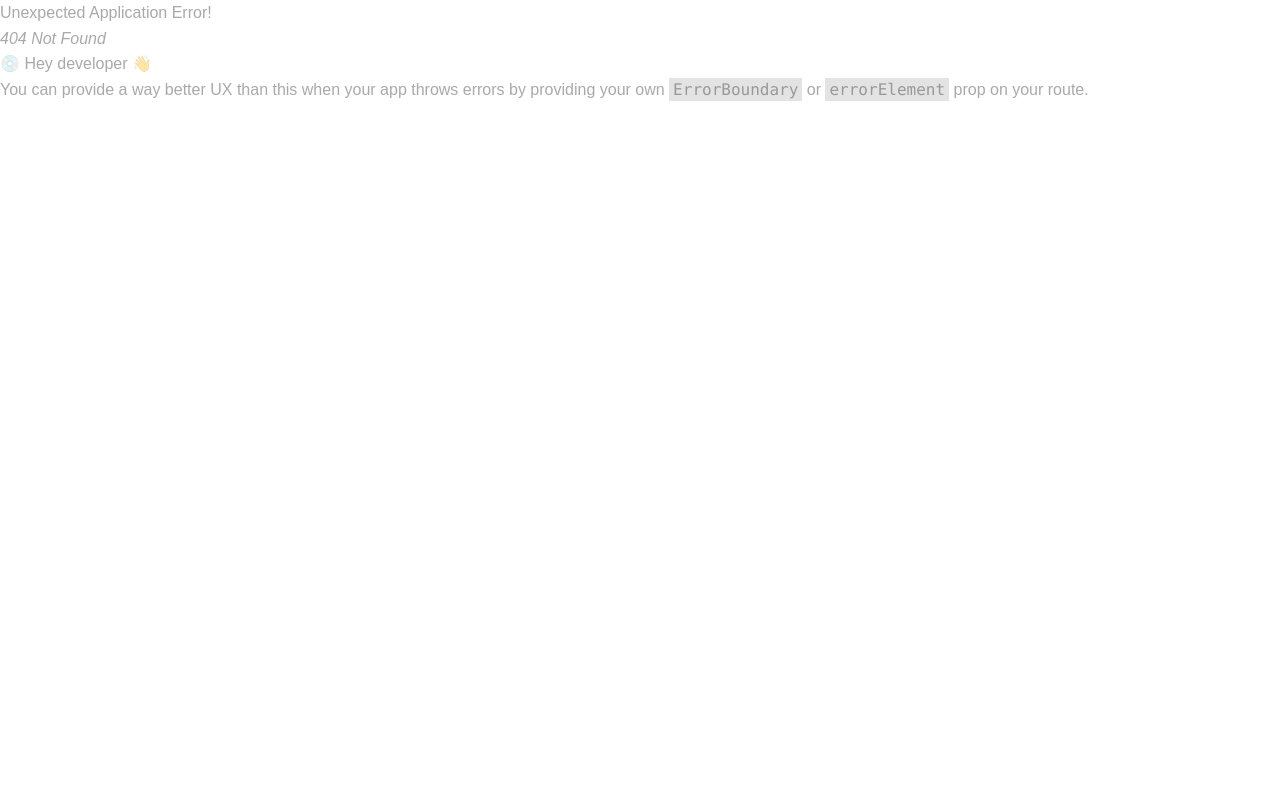
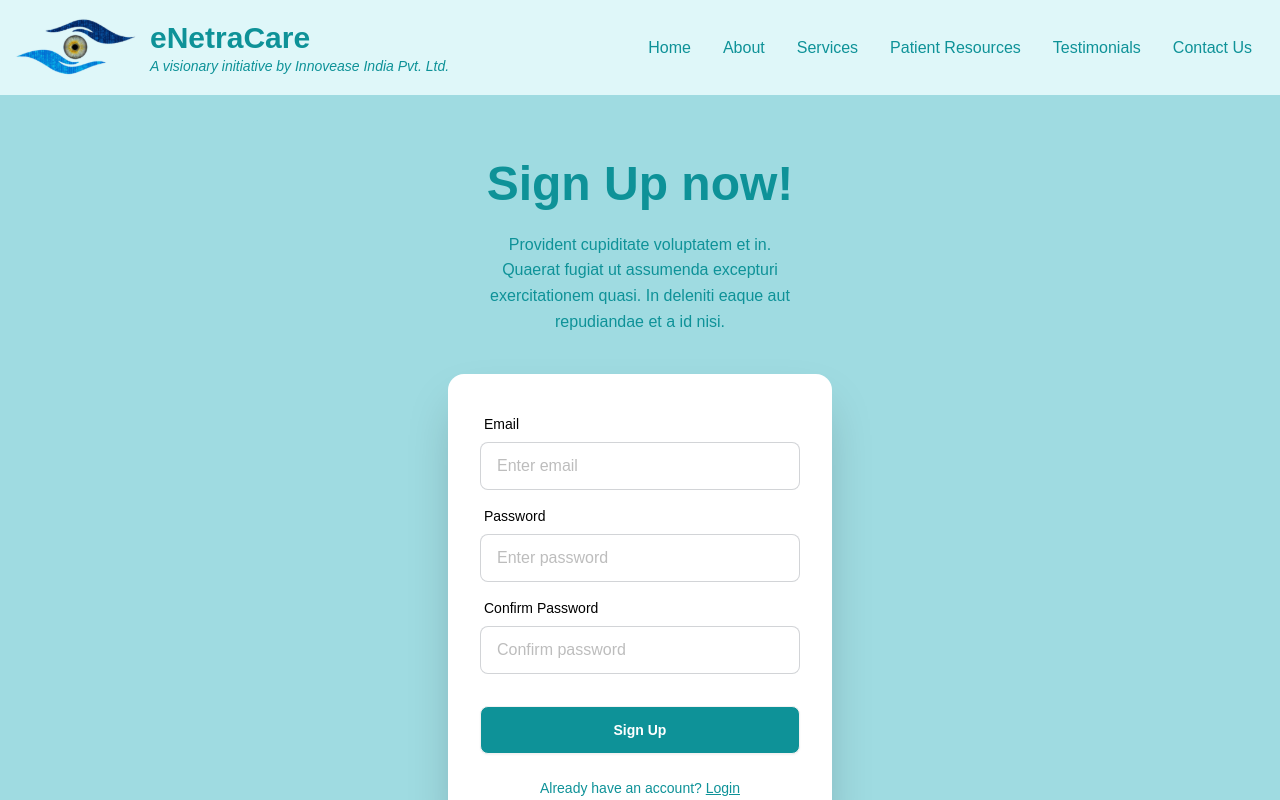
Before and after one commit to Crackstep/enetracare-vite, a React (Vite) app: page /signup in a window 1280 px wide. Before the commit this address had no page. Shown: the top 800 px of the page. Built offline with nearby package versions, Linux system fonts and the light colour scheme; a web font is replaced by a local one.

Commit message:
auth added

```diff
--- a/package.json
+++ b/package.json
@@ -13,6 +13,7 @@
     "@material-tailwind/react": "^2.1.9",
     "axios": "^1.7.2",
     "framer-motion": "^11.2.11",
+    "js-cookie": "^3.0.5",
     "lottie-react": "^2.4.0",
     "react": "^18.2.0",
     "react-dom": "^18.2.0",
--- a/src/Layout.jsx
+++ b/src/Layout.jsx
@@ -1,9 +1,19 @@
-import React from 'react'
+import React, { useEffect } from 'react'
 import Header from './components/Header/Header'
 import Footer from './components/Footer/Footer'
 import { Outlet } from 'react-router-dom'
+import { useAuth } from './context/AuthProvider';
+import Cookies from 'js-cookie';
 
 function Layout() {
+  const {setRefreshToken} = useAuth();
+
+  useEffect(()=>{
+    const refToken = Cookies.get('refreshToken');
+    // console.log('Refresh Token:', refToken);
+    setRefreshToken(refToken);
+  },[]);
+
   return (
     <>
       <Header />
--- a/src/components/Footer/Footer.jsx
+++ b/src/components/Footer/Footer.jsx
@@ -1,7 +1,31 @@
 import React from 'react'
-import { Link } from 'react-router-dom'
+import { Link, useNavigate } from 'react-router-dom'
+import axios from 'axios';
+import { useAuth } from '../../context/AuthProvider';
+import Cookies from 'js-cookie';
 
 function Footer() {
+  const {refreshToken,setRefreshToken} = useAuth();
+  const navigate = useNavigate();
+
+  const handleLogout = async (e) => {
+    e.preventDefault();
+    try {
+      const response = await axios.post(`${import.meta.env.VITE_BACKEND_URL}/users/logout`, {},{
+        withCredentials:true
+      });
+      Cookies.remove('accessToken', { secure: true, sameSite: 'None' });
+      Cookies.remove('refreshToken', { secure: true, sameSite: 'None' });
+      const refToken = Cookies.get('refreshToken');
+      setRefreshToken(refToken);
+      console.log('Logged Out successful:', response.data);
+      navigate('/login');
+    } catch (err) {
+      console.log('Error:', err.response);
+    }
+  };
+
+
   return (
     <section className="bg-gray-300">
       <div className="max-w-screen-xl px-4 py-12 mx-auto space-y-8 overflow-hidden sm:px-6 lg:px-8">
@@ -36,6 +60,17 @@ function Footer() {
               Terms
             </Link>
           </div>
+          {refreshToken ? (<div className="px-5 py-2">
+            <Link to="/signup" onClick={handleLogout} className="text-base leading-6 text-gray-500 hover:text-gray-900">
+              Logout
+            </Link>
+          </div>):(
+            <div className="px-5 py-2">
+            <Link to="/login" className="text-base leading-6 text-gray-500 hover:text-gray-900">
+              Login
+            </Link>
+          </div>
+          )}
         </nav>
         <div className="flex justify-center mt-8 space-x-6">
           <a href="#" className="text-gray-400 hover:text-gray-500">
--- /dev/null
+++ b/src/components/Login/Login.jsx
@@ -0,0 +1,89 @@
+import React, { useState } from 'react';
+import { useNavigate, Link } from 'react-router-dom';
+import axios from 'axios';
+import { useAuth } from '../../context/AuthProvider';
+import Cookies from 'js-cookie';
+
+function Login() {
+  const [email, setEmail] = useState('');
+  const [password, setPassword] = useState('');
+  const [error, setError] = useState('');
+  const navigate = useNavigate();
+  const {setRefreshToken} = useAuth();
+
+  const handleSubmit = async (e) => {
+    e.preventDefault();
+
+    try {
+      const response = await axios.post(`${import.meta.env.VITE_BACKEND_URL}/users/login`, { email, password });
+      const { user, accessToken, refreshToken } = response.data.data;
+
+      document.cookie = `accessToken=${accessToken}; Secure; SameSite=None`;
+      document.cookie = `refreshToken=${refreshToken}; Secure; SameSite=None`;
+
+      console.log(user);
+      const refToken = Cookies.get('refreshToken');
+      setRefreshToken(refToken);
+      navigate('/');
+    } catch (err) {
+      if (err.response && err.response.data) {
+        setError(err.response.data.message);
+      } else {
+        setError('Failed to login. Please try again.');
+      }
+    }
+  };
+
+  return (
+    <div className="hero bg-[#9fdbe1] text-[#0E9298] min-h-screen">
+      <div className="hero-content flex-col">
+        <div className="text-center">
+          <h1 className="text-5xl font-bold">Login now!</h1>
+          <p className="py-6 w-[30%] mx-auto">
+            Provident cupiditate voluptatem et in. Quaerat fugiat ut assumenda excepturi exercitationem
+            quasi. In deleniti eaque aut repudiandae et a id nisi.
+          </p>
+        </div>
+        <div className="card bg-white w-full max-w-sm shrink-0 shadow-2xl">
+          <form className="card-body" onSubmit={handleSubmit}>
+            <div className="form-control">
+              <label className="label">
+                <span className="label-text text-black">Email</span>
+              </label>
+              <input
+                type="email"
+                placeholder="Enter email"
+                className="input bg-white input-bordered"
+                value={email}
+                onChange={(e) => setEmail(e.target.value)}
+                required
+              />
+            </div>
+            <div className="form-control">
+              <label className="label">
+                <span className="label-text text-black">Password</span>
+              </label>
+              <input
+                type="password"
+                placeholder="Enter password"
+                className="input bg-white input-bordered"
+                value={password}
+                onChange={(e) => setPassword(e.target.value)}
+                required
+              />
+            </div>
+            {error && <p className="text-red-500 text-sm">{error}</p>}
+            <div className="form-control mt-6">
+              <button className="btn text-white bg-[#0E9298]">Login</button>
+            </div>
+            <p className="mt-4 text-sm text-center">
+              Don't have an account? <Link to="/signup" className="text-[#0E9298] underline">Sign Up</Link>
+            </p>
+          </form>
+        </div>
+      </div>
+    </div>
+  );
+}
+
+export default Login;
--- /dev/null
+++ b/src/components/Signup/Signup.jsx
@@ -0,0 +1,99 @@
+import React, { useState } from 'react';
+import { useNavigate, Link } from 'react-router-dom';
+import axios from 'axios';
+
+function Signup() {
+  const [email, setEmail] = useState('');
+  const [password, setPassword] = useState('');
+  const [confirmPassword, setConfirmPassword] = useState('');
+  const [error, setError] = useState('');
+  const navigate = useNavigate();
+
+  const handleSubmit = async (e) => {
+    e.preventDefault();
+    if (password !== confirmPassword) {
+      setError('Passwords do not match');
+      return;
+    }
+
+    const user = {
+      email,
+      password,
+    };
+
+    try {
+      const response = await axios.post(`${import.meta.env.VITE_BACKEND_URL}/users/register`, user);
+      console.log('Signup successful:', response.data);
+      navigate('/login'); // Redirect to login page after successful signup
+    } catch (err) {
+      console.error('Error:', err.response.data.message);
+      setError(err.response.data.message);
+    }
+  };
+
+  return (
+    <div className="hero bg-[#9fdbe1] text-[#0E9298] min-h-screen">
+      <div className="hero-content flex-col">
+        <div className="text-center">
+          <h1 className="text-5xl font-bold">Sign Up now!</h1>
+          <p className="py-6 w-[30%] mx-auto">
+            Provident cupiditate voluptatem et in. Quaerat fugiat ut assumenda excepturi exercitationem
+            quasi. In deleniti eaque aut repudiandae et a id nisi.
+          </p>
+        </div>
+        <div className="card bg-white w-full max-w-sm shrink-0 shadow-2xl">
+          <form className="card-body" onSubmit={handleSubmit}>
+            <div className="form-control">
+              <label className="label">
+                <span className="label-text text-black">Email</span>
+              </label>
+              <input
+                type="email"
+                placeholder="Enter email"
+                className="input bg-white input-bordered"
+                value={email}
+                onChange={(e) => setEmail(e.target.value)}
+                required
+              />
+            </div>
+            <div className="form-control">
+              <label className="label">
+                <span className="label-text text-black">Password</span>
+              </label>
+              <input
+                type="password"
+                placeholder="Enter password"
+                className="input bg-white input-bordered"
+                value={password}
+                onChange={(e) => setPassword(e.target.value)}
+                required
+              />
+            </div>
+            <div className="form-control">
+              <label className="label">
+                <span className="label-text text-black">Confirm Password</span>
+              </label>
+              <input
+                type="password"
+                placeholder="Confirm password"
+                className="input bg-white input-bordered"
+                value={confirmPassword}
+                onChange={(e) => setConfirmPassword(e.target.value)}
+                required
+              />
+            </div>
+            {error && <p className="text-red-500 text-sm">{error}</p>}
+            <div className="form-control mt-6">
+              <button className="btn text-white bg-[#0E9298]">Sign Up</button>
+            </div>
+            <p className="mt-4 text-sm text-center">
+              Already have an account? <Link to="/login" className="text-[#0E9298] underline">Login</Link>
+            </p>
+          </form>
+        </div>
+      </div>
+    </div>
+  );
+}
+
+export default Signup;
--- /dev/null
+++ b/src/context/AuthProvider.jsx
@@ -0,0 +1,17 @@
+import { useState,useContext,createContext } from "react";
+
+const AuthContext = createContext();
+
+const AuthProvider = (props)=>{
+    const [refreshToken,setRefreshToken] = useState('');
+
+    return (
+        <AuthContext.Provider value={{refreshToken,setRefreshToken}}>
+            {props.children}
+        </AuthContext.Provider>
+    );
+}
+
+const useAuth = () => useContext(AuthContext);
+
+export {AuthProvider,useAuth}
--- a/src/main.jsx
+++ b/src/main.jsx
@@ -12,6 +12,9 @@ import Contact from './components/Contact/ContactUs.jsx'
 import Tips from './components/Tips/Tips.jsx'
 import News from './components/News/News.jsx'
 import Disorder from './components/Disorder/Disorder.jsx'
+import Signup from './components/Signup/Signup.jsx'
+import Login from './components/Login/Login.jsx'
+import { AuthProvider } from './context/AuthProvider.jsx'
 
 const router = createBrowserRouter(
   createRoutesFromElements(
@@ -23,6 +26,8 @@ const router = createBrowserRouter(
       <Route path='patient-resources/news' element={<News />} ></Route>
       <Route path='patient-resources/disorder' element={<Disorder />} ></Route>
 
+      <Route path='login' element={<Login/>} />
+      <Route path='signup' element={<Signup />} />
       <Route path='testimonials' element={<Testimonials />} />
       <Route path='contact-us' element={<Contact />} />
     </Route>
@@ -31,6 +36,8 @@ const router = createBrowserRouter(
 
 ReactDOM.createRoot(document.getElementById('root')).render(
   <React.StrictMode>
+    <AuthProvider>
     <RouterProvider router={router} />
+    </AuthProvider>
   </React.StrictMode>,
 )
```
Also changed, not shown: 1 other file (tests, documents, lock files or other folders).
